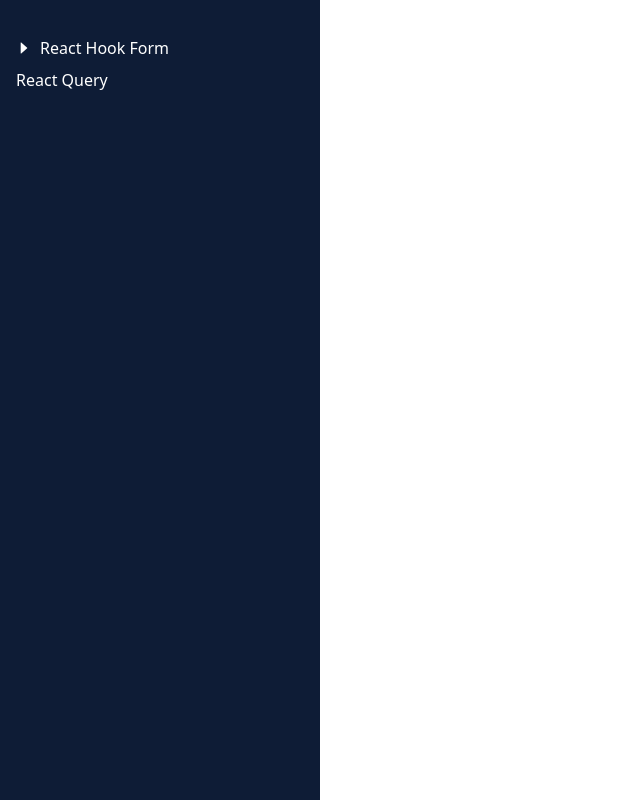
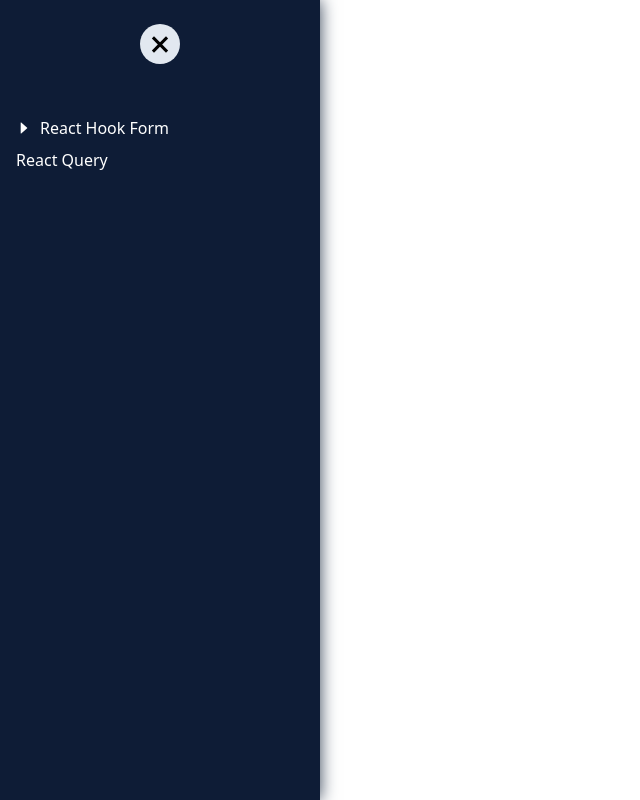
Before and after one commit to lathieuhuan/react-archive, a React (Vite) app: page / in a window 1280 px wide. Shown: the whole page, without its empty margins (0-640 px from the left). Built offline with nearby package versions, Linux system fonts and the light colour scheme.

Commit message:
make better animation for sidebar

```diff
--- a/src/Home/BodhiTree/index.tsx
+++ b/src/Home/BodhiTree/index.tsx
@@ -24,7 +24,7 @@
   const [openStatus, setOpenStatus] = useState(getOpenStatus(topCluster));
 
   return (
-    <div className="w-full h-full px-2 py-8 bg-myblue-darkest">
+    <div className="w-full h-full px-2 pt-28 pb-8 bg-myblue-darkest">
       <Cluster
         parentPath=""
         openStatus={openStatus}
--- a/src/Home/index.tsx
+++ b/src/Home/index.tsx
@@ -1,12 +1,41 @@
+import classNames from "classnames";
+import { useState } from "react";
 import { Outlet } from "react-router-dom";
 import BodhiTree from "./BodhiTree";
+import styles from "./styles.module.scss";
+
+const CTRL_BTN_STYLES = classNames(
+  "absolute z-10 bg-slate-200 rounded-full",
+  "flex justify-center items-center",
+  styles.ctrlBtn
+);
 
 export default function Home() {
+  const [sidebarOn, setSidebarOn] = useState(true);
   return (
-    <div className="min-h-screen flex">
-      <div className="w-80">
-        <BodhiTree />
+    <div className="min-h-screen flex relative">
+      <div
+        className={classNames(styles.sidebarSlot, sidebarOn && styles.open)}
+      />
+
+      <div
+        className={classNames(
+          "absolute left-0",
+          styles.sidebar,
+          sidebarOn && "shadow shadow-slate-700 " + styles.open
+        )}
+      >
+        <button
+          className={CTRL_BTN_STYLES}
+          onClick={() => setSidebarOn((prev) => !prev)}
+        >
+          <span className={classNames("block relative", styles.ctrlIcon)} />
+        </button>
+        <div className={styles.sidebarContent}>
+          <BodhiTree />
+        </div>
       </div>
+
       <div className="grow">
         <Outlet />
       </div>
--- /dev/null
+++ b/src/Home/styles.module.scss
@@ -0,0 +1,92 @@
+$sidebar-width: 20rem;
+$ctrl-btn-size: 2.5rem;
+$ctrl-btn-close-distance: 1.5rem;
+$animation: 350ms ease-in-out;
+
+.sidebarSlot {
+  min-width: 0;
+  // transition: min-width 350ms cubic-bezier(0.5, 0, 0.5, 1);
+  transition: min-width $animation;
+  &.open {
+    min-width: $sidebar-width;
+  }
+}
+
+.sidebar {
+  width: $sidebar-width;
+  transform: translateX(-100%);
+  // transition: transform 250ms ease-in-out 100ms;
+  transition: transform $animation;
+
+  &.open {
+    transform: translateX(0);
+    .ctrlBtn {
+      transform: translateX(($sidebar-width - $ctrl-btn-size) / 2);
+      &:hover {
+        transform: translateX(($sidebar-width - $ctrl-btn-size) / 2) scale(1.1);
+        @apply bg-red-500;
+        .ctrlIcon,
+        .ctrlIcon::after,
+        .ctrlIcon::before {
+          @apply bg-white;
+        }
+      }
+    }
+    .ctrlIcon {
+      transform: rotate(45deg);
+      &::before {
+        opacity: 0;
+      }
+      &::after {
+        transform: rotate(90deg) translate(-6px);
+      }
+    }
+    .sidebarContent {
+      opacity: 1;
+    }
+  }
+}
+
+.ctrlBtn {
+  top: $ctrl-btn-close-distance;
+  width: $ctrl-btn-size;
+  height: $ctrl-btn-size;
+  transform: translateX($sidebar-width + $ctrl-btn-close-distance);
+  // transition: transform 350ms ease-in-out;
+  transition: transform $animation;
+  &:hover {
+    transform: translateX($sidebar-width + $ctrl-btn-close-distance) scale(1.1);
+    @apply bg-cyan-300;
+  }
+}
+
+.ctrlIcon {
+  &,
+  &::before,
+  &::after {
+    width: $ctrl-btn-size / 2;
+    height: 3px;
+    background-color: black;
+    // transition: transform 350ms ease-in-out, opacity 200ms linear;
+    transition: transform $animation;
+  }
+  &::before,
+  &::after {
+    content: "";
+    position: absolute;
+    left: 0;
+  }
+  &::before {
+    bottom: 6px;
+  }
+  &::after {
+    top: 6px;
+  }
+}
+
+.sidebarContent {
+  height: 100vh;
+  opacity: 0;
+  // transition: opacity 350ms linear;
+  transition: opacity $animation;
+}
--- a/tailwind.config.js
+++ b/tailwind.config.js
@@ -16,7 +16,12 @@
           light: "#98D2EB",
           lightest: "#BCDDF5"
         }
-      }
+      },
+      boxShadow: {
+        emerge: "0px 5px 15px rgba(0, 0, 0, 0.35)",
+        thin: "0px 1px 2px 0px rgba(60, 64, 67, 0.3), 0px 1px 3px 1px rgba(60, 64, 67, 0.15)",
+        DEFAULT: "0px 0px 16px rgba(17, 17, 26, 0.2);"
+      },
     },
   },
   plugins: [],
```
Also changed, not shown: src/Home/BodhiTree/styles.module.scss (deleted).
